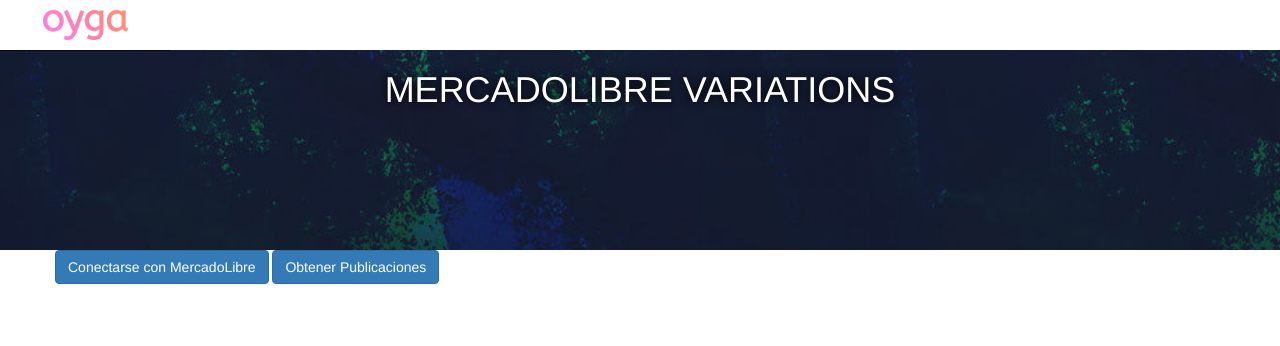
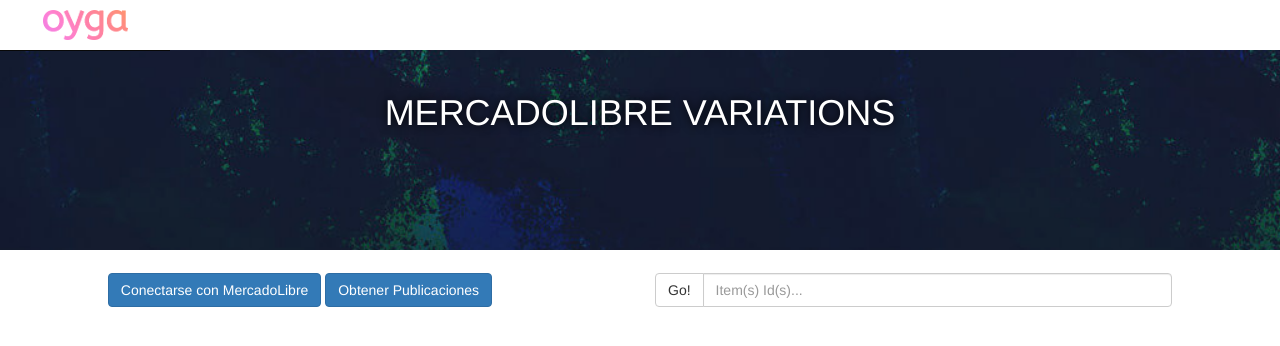
Before and after one commit to Goexpensive/front-mercadolibre, a PHP site: page /front.html in a window 1280 px wide. Shown: the top 346 px of the page. Run offline with PHP 8.4, Linux system fonts and the light colour scheme; some libraries are stand-ins or nearby versions.

Commit message:
New search bar Style improvement

```diff
--- a/css/style.css
+++ b/css/style.css
@@ -1,9 +1,3 @@
-/*!
- * Start Bootstrap - Business Frontpage HTML Template (http://startbootstrap.com)
- * Code licensed under the Apache License v2.0.
- * For details, see http://www.apache.org/licenses/LICENSE-2.0.
- */
-
 body {
     padding-top: 50px; /* Required padding for .navbar-fixed-top. Remove if using .navbar-static-top. Change if height of navigation changes. */
 }
@@ -40,6 +34,14 @@ body {
 
 /* Customize the text color and shadow color and to optimize text legibility. */
 
+.row {
+    margin: 2%;
+}
+
+
+
+
+/* Old Css */
 .tagline {
     text-shadow: 0 0 10px #000;
     color: #fff;
--- a/front.html
+++ b/front.html
@@ -29,23 +29,55 @@
 	 </header>
 	 <div class="container">
 	 	<div class="row">
- 			<a class="btn btn-primary" href="http://auth.mercadolibre.com.ar/authorization?response_type=token&client_id=6127276950442772">Conectarse con MercadoLibre</a>
-			<button class="btn btn-primary" id="publicaciones">Obtener Publicaciones</button>
+ 			<div class="col-lg-6">
+ 				<a class="btn btn-primary" href="http://auth.mercadolibre.com.ar/authorization?response_type=token&client_id=7773282816227117">Conectarse con MercadoLibre</a>
+				<button class="btn btn-primary" id="publicaciones">Obtener Publicaciones</button>
+			</div>
+			<div class="col-lg-6">
+				<div class="input-group">
+					<span class="input-group-btn">
+						<button class="btn btn-default" id="search-items-button" type="button">Go!</button>
+					</span>
+					<input type="text" id="search-items-text" class="form-control" placeholder="Item(s) Id(s)...">
+				</div><!-- /input-group -->
+			</div>
 	 	</div>
 	 	<div class="row">
-	 		<div class="listing">
-	 			<table class="table active-items">
-	 			</table>
+	 		<div class="col-lg-12">
+		 		<div class="table-responsive listing">
+		 			<table class="table table-bordered active-items">
+		 				<thead>
+		 					<tr>
+		 						<th>Imagen</th>
+		 						<th>Item Id</th>
+		 						<th>Titulo</th>
+		 						<th>Cantidad</th>
+		 						<th>Precio</th>
+		 						<th>Ver</th>
+		 					</tr>
+		 				</thead>
+		 			</table>
+				</div>
 			</div>
 		</div>
 		<div class="row">
-			<div class="table-item">
+			<div class="table-responsive table-item">
 				<h2></h2>
 				<h3> Variation </h3>
 				<button type="button" class="create btn btn-success create pull-right">Crear</button>
 				<button type="button" class="delete btn btn-danger pull-right">Borrar</button>
 				<button type="button" class="delete btn btn-warning pull-right">Editar</button>
 				<table class="table">
+						<thead>
+			 				<tr>
+			 					<th>Variation Id</th>
+			 					<th>Precio</th>
+			 					<th>Cantidad Disponible</th>
+			 					<th>Nombre</th>
+			 					<th>Valor</th>
+			 					<th>Ver</th>
+			 				</tr>
+			 			</thead>
 				</table>
 			</div>
 		</div>
--- /dev/null
+++ b/index.php
@@ -0,0 +1 @@
+<?php header( 'Location: /front.html' ) ;  ?>
--- a/js/MeliConnect.js
+++ b/js/MeliConnect.js
@@ -46,6 +46,15 @@ function getListedItems(callback) {
 	})
 }
 
+function getItems(items, callback) {
+	params = {
+		ids: items
+	}
+	items = apiCall('GET', 'items', params);
+	items.done(callback);
+	items.fail(function (data){console.log(data)});
+}
+
 function getVariationPictures(pictures) {
 	var size = pictures.length;
 	var varitationPictures = [];
--- a/js/main.js
+++ b/js/main.js
@@ -2,7 +2,7 @@ var itemToModify = {};
 
 function createItemList(data){
 	var item = [];
-	var html = '<tr><th>Imagen</th><th>Item Id</th><th>Titulo</th><th>Cantidad</th><th>Precio</th><th>Convertir</th></tr>';
+	var html = '<tbody>';
 	var $activeItems = $('.active-items');
 	for(var i = 0; i < data.length; i++){
 		pictureSrc = 'img/wrong.png'
@@ -18,7 +18,8 @@ function createItemList(data){
 		html += '<td><button class="btn btn-default variations" id=' + i +' type="submit">Variation</button></td>';
 		html += '</tr>'
 	}
-	$activeItems.empty();
+	html += '</tbody>';
+	$activeItems.children('tbody').remove();
 	$activeItems.append(html);
 	$('.table-item').hide();
 	$('.form-item').hide();
@@ -31,7 +32,7 @@ function createItemList(data){
 function createTableVariation(data){
 	var item = data;
 	var variation = data.variations;
-	var table = '<tr><th>Variation Id</th><th>Precio</th><th>Cantidad Disponible</th><th>Nombre</th><th>Valor</th><th>Convertir</th></tr>';
+	var table = '<tbody>';
 	for(var i = 0; i < variation.length; i++){
 		table += '<tr>';
 		table += '<td>' + variation[i].id + '</td>';
@@ -43,6 +44,7 @@ function createTableVariation(data){
 		table += '</tr>';
 
 	}
+	table += '</tbody>';
 	$('.active-items').hide();
 	$('.form-item').hide();
 	$('.table-item table').empty();
@@ -96,12 +98,19 @@ function showResult(status, data) {
 }
 
 $(document).ready(function() {
+	$('.active-items').hide();
 	$('.table-item').hide();
 	$('.form-item').hide();
 	$('#success-box').hide();
 	$('#danger-box').hide();
 	$('#publicaciones').bind('click', function() {
 		getListedItems(createItemList)
+	});
+	$('#search-items-button').bind('click', function() {
+		var items = $('#search-items-text').val();
+		if(items) {
+			getItems(items, createItemList)
+		}
 	});
 
 	$('#variation-form').submit(function(event) {
```
